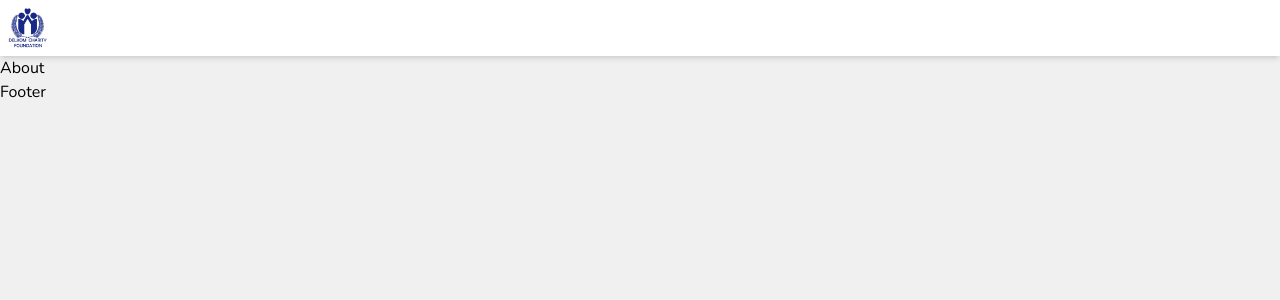
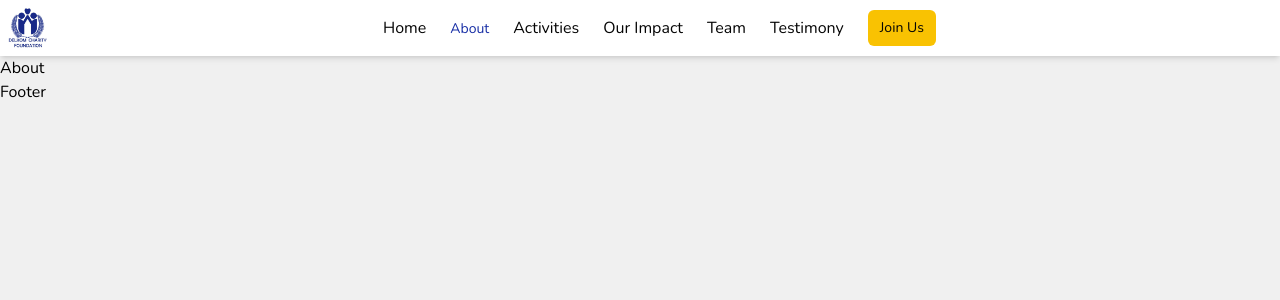
Before and after one commit to henryamos/DelkomFoundation, a React (Vite) app: page /about in a window 1280 px wide. Shown: the top 300 px of the page. Built offline with nearby package versions, Linux system fonts and the light colour scheme.

Commit message:
framer motion mobile view resolved

```diff
--- a/src/components/Header.jsx
+++ b/src/components/Header.jsx
@@ -1,18 +1,17 @@
 import React, { useState } from 'react';
-import { motion, AnimatePresence } from 'framer-motion'; // Import motion components
-import Logo from '/assets/DelLogo.png';
+import { motion, AnimatePresence } from 'framer-motion';
+import Logo from '../../public/assets/DelLogo.png';
 import { NavLink } from 'react-router-dom';
 import { LinkData } from './data/data';
-import { HiOutlineMenuAlt1, HiX } from 'react-icons/hi'; // Import HiX for close icon
+import { HiOutlineMenuAlt1, HiX } from 'react-icons/hi';
 
 const Header = () => {
   const [open, setOpen] = useState(false);
 
-  // Define animation variants
   const variants = {
     open: { opacity: 1, x: 0, transition: { duration: 0.3 } }, // Increase speed by setting duration to 0.3 seconds
     closed: { opacity: 0, x: "-100%", transition: { duration: 0.3 } } // Increase speed by setting duration to 0.3 seconds
-  };
+  }
 
   return (
     <header className='bg-white p-2 z-50 text-black w-full  sticky shadow-md'>
@@ -23,6 +22,23 @@ const Header = () => {
           <img className='h-10' src={Logo} alt="Delkom's Logo" />
          </div>
          {/* Nav Links */}
+         <nav className='desktop-view'> {/* Render desktop view without animation */}
+           <ul className='flex items-center gap-6'>
+             {LinkData.map((link) => (
+               <li className='font-nunito' key={link.id}>
+                 <NavLink
+                   className={({ isActive }) => (isActive ? 'text-darkYellow text-sm  md:text-blue' : 'text-secondary hover:text-darkYellow  md:text-dark')}
+                   to={link.url}
+                 >
+                   {link.title}
+                 </NavLink>
+               </li>
+             ))}
+             <button className='btn-primary font-nunito text-sm '>Join Us</button>
+           </ul>
+         </nav>
+
+         {/* Mobile View with Framer Motion animation */}
          <AnimatePresence>
            {open && (
              <motion.nav
```
